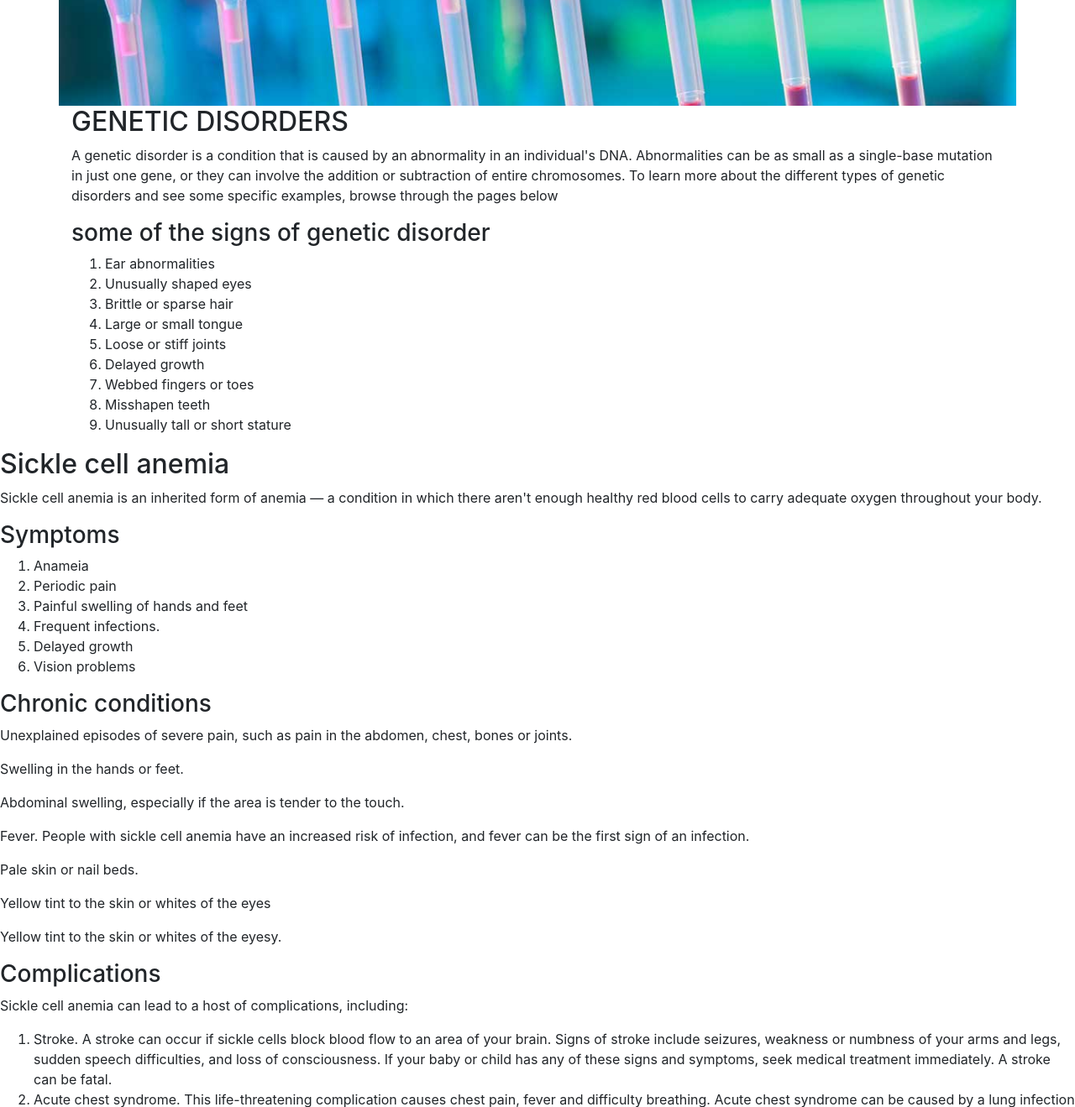
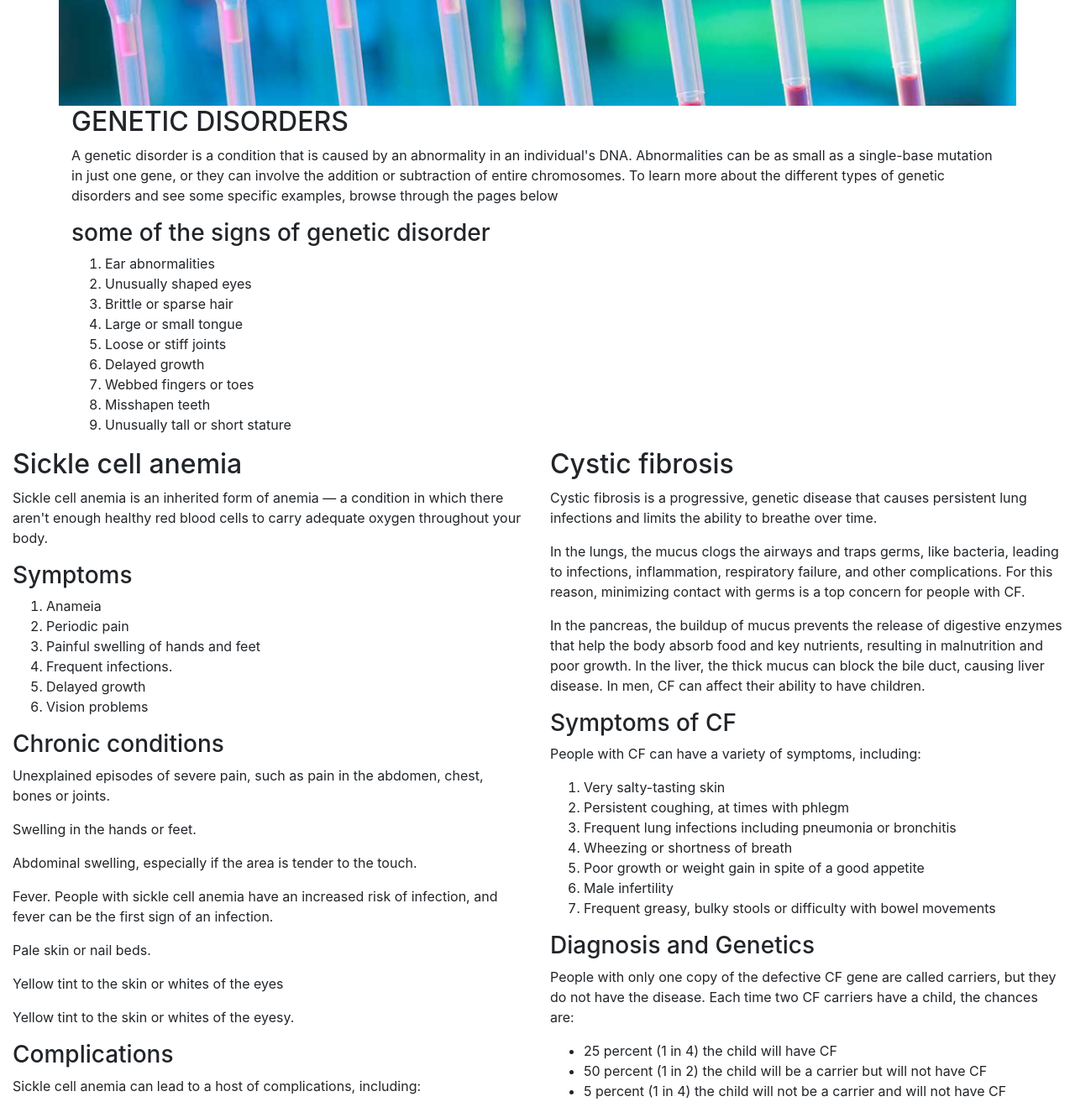
Before and after one commit to TabithaKO/geneUs, a plain HTML site: page index.html in a window 1280 px wide. Shown: the part 1440-2759 px from the top of the page at 84% size. Drawn offline with nearby package versions, Linux system fonts and the light colour scheme.

Commit message:
arranged the diseases into columns

```diff
--- a/index.html
+++ b/index.html
@@ -69,7 +69,7 @@
         <p>This is an inexpensive means to analyze your DNA sequence and also offer you with knowledge on some of the
           most common genetic diseases,there symptoms and how to manage such problems.
           We also link you to specialist skilled and experienced in handling genetic defects.</p>
-      </div>
+
     </section>
     <section id="whyus" class="container">
       <h2>WHY geneUs?</h2>
@@ -77,7 +77,7 @@
         to resources</p>
       <p>The accessibility to technology is tedious especially for an average Mwananchi</p>
     </section>
-    <div class="container"
+    <div class="container">
     <div id="diseases">
       <h2>GENETIC DISORDERS</h2>
       <p>A genetic disorder is a condition that is caused by an abnormality in an individual's DNA. Abnormalities can be
@@ -98,8 +98,10 @@
 
       </ol>
     </div>
+  </div>
 
-
+    <div class="row">
+    <div class="col-sm-6" id="first">
     <div class="first-disease">
       <h2>Sickle cell anemia</h2>
       <P>Sickle cell anemia is an inherited form of anemia — a condition in which there aren't enough healthy red blood
@@ -156,8 +158,8 @@
         reproductive options.</p>
     </div>
   </div>
-  </div>
 
+    <div class="col-md-6" id="second">
   <div class="second-disease">
     <h2>Cystic fibrosis</h2>
     <p>Cystic fibrosis is a progressive, genetic disease that causes persistent lung infections and limits the ability
@@ -212,6 +214,10 @@
         mutations.</li>
     </ol>
   </div>
+    </div>
+  </div>
+  <div class="row">
+    <div class="col-md-6">
         <div class="third-disease">
             <h2>TAY-SACHS DISEASE</h2>
             <div class="row">
@@ -272,6 +278,14 @@
 
           </div>
     </div>
+
+
+
+
+
+  </div>
+
+
   <button id="sickleCell">Sickle Cell</button>
   <button id="cystic">Cystic</button>
   <button id="fragilo">Fragilo X</button>
```
Lines whose indentation alone changed are shown as unchanged.
